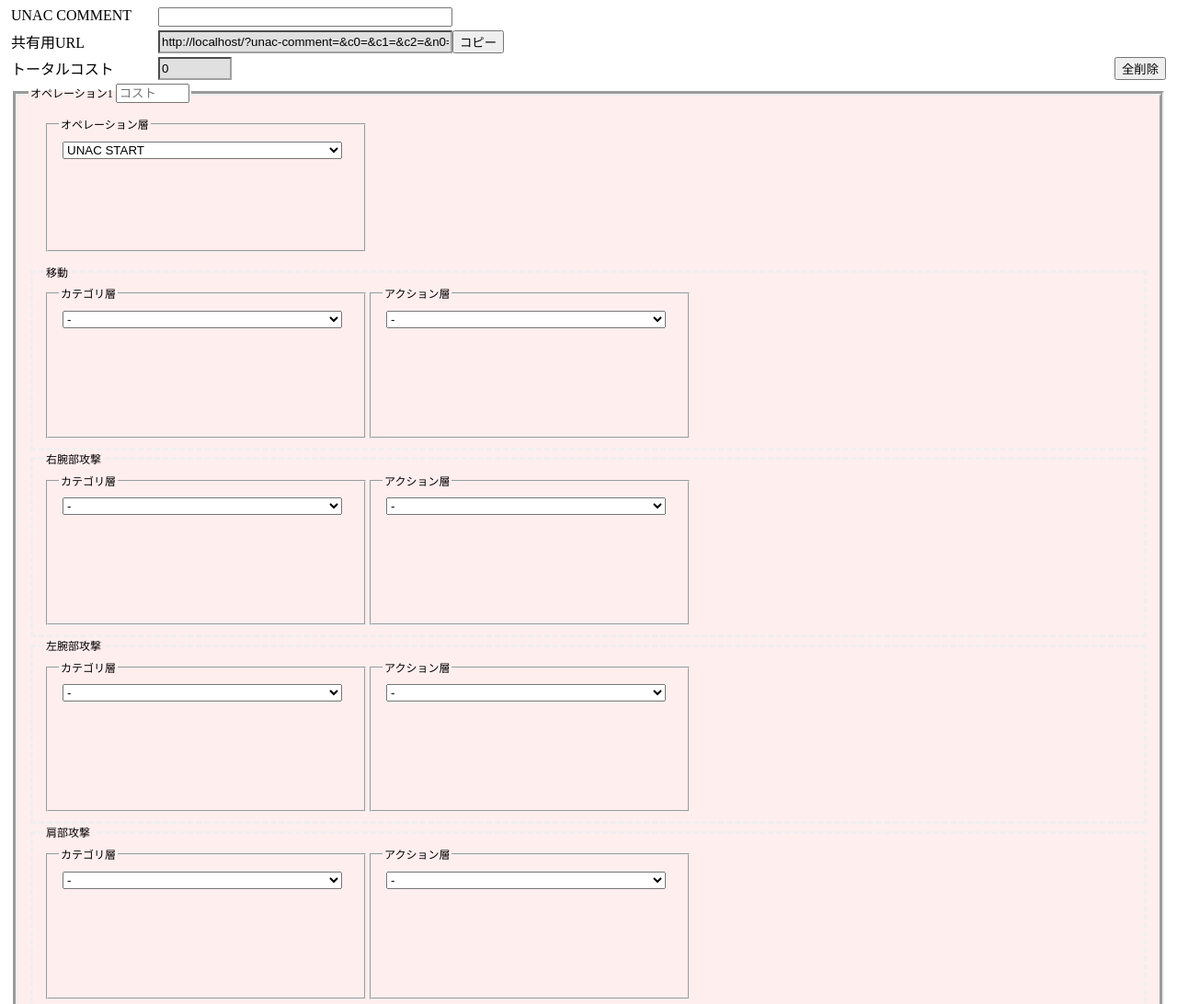
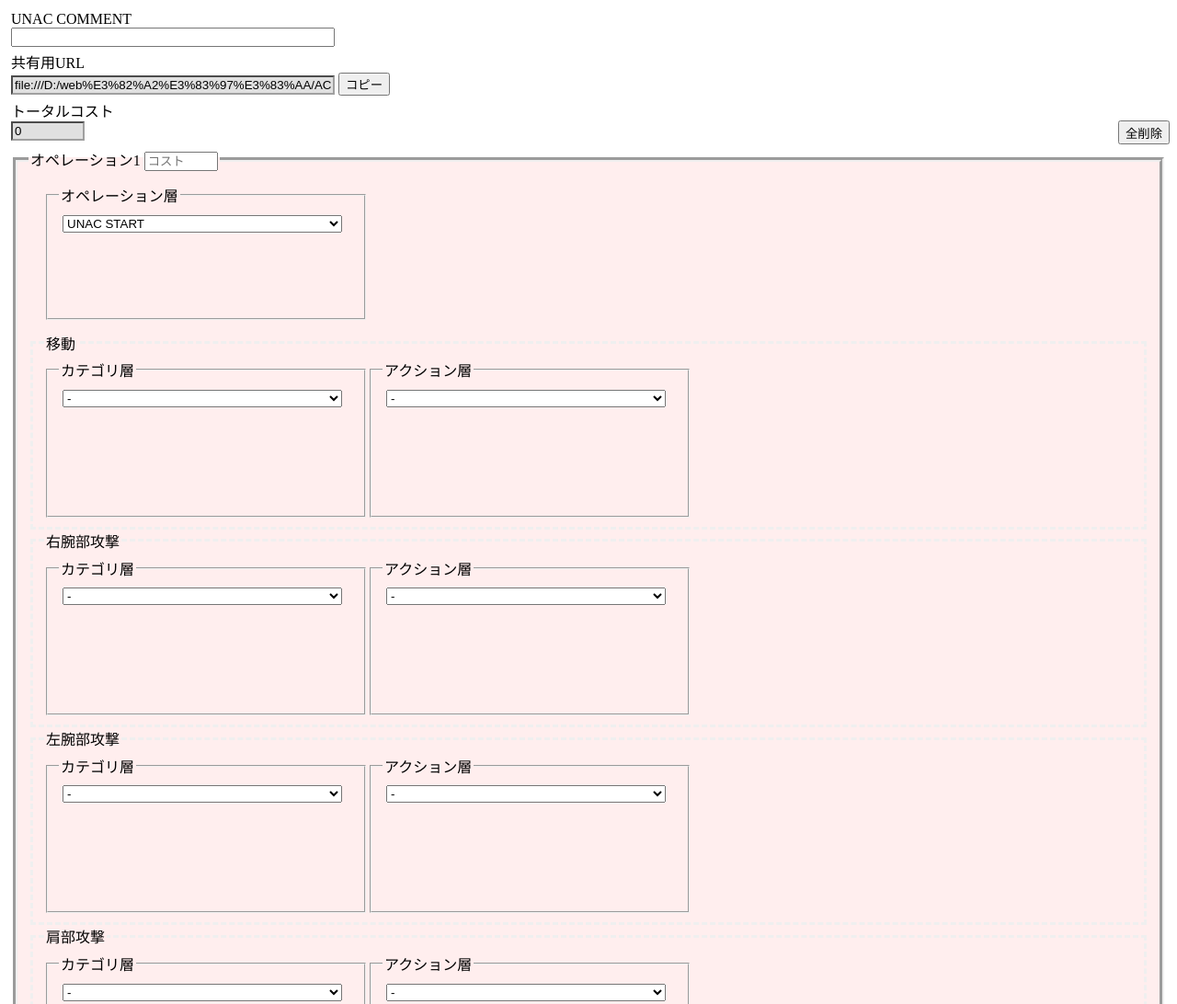
Before and after one commit to Rally649/acvd-unac-operation-custom-sharing, a plain HTML site: page index.html in a window 1280 px wide. Shown: the top 1092 px of the page at 92% size. Drawn offline with Linux system fonts and the light colour scheme.

Commit message:
Add files via upload

```diff
--- a/index.css
+++ b/index.css
@@ -1,12 +1,10 @@
 ul {
 	list-style: none;
 	padding-left: 0;
+	margin: 0;
 }
 li {
 	margin: 0.25rem;
-}
-legend {
-	font-size: 0.75rem;
 }
 label {
 	width: 10rem;
@@ -22,6 +20,7 @@ label {
 .space-between {
 	display: flex;
 	justify-content: space-between;
+	align-items: end;
 }
 .chip-area:nth-child(n+3) {
 	display: none;
@@ -52,27 +51,28 @@ label {
 	width: 5rem;
 }
 #unac-comment {
-	width: 20rem;
-}
-#copy-button-message {
-	display: none;
+	width: 22rem;
 }
 #url {
-	width: 20rem;
+	width: 22rem;
+}
+#all-delete-button {
+	height: 1.6rem;
+	white-space: nowrap;
 }
 #cost1, #cost2, #cost3, #total-cost {
 	width: 5rem;
 }
 #pattern1 {
 	background-color: #FFEEEE;
-	border-width: thick;
 }
 #pattern2 {
 	background-color: #EEFFEE;
-	border-width: thick;
 }
 #pattern3 {
 	background-color: #EEEEFF;
+}
+#pattern1 , #pattern2, #pattern3 {
 	border-width: thick;
 }
 
--- a/index.html
+++ b/index.html
@@ -6,33 +6,33 @@
 	<script src="index.js"></script>
 </head>
 <body>
-	<ul>
-		<li>
-			<div class="box">
-				<label for="unac-comment">UNAC COMMENT</label>
+	<div class="space-between">
+		<ul>
+			<li>
+				<div>
+					<label for="unac-comment">UNAC COMMENT</label>
+				</div>
 				<input type="text" id="unac-comment" namme="unac-comment"  maxlength="20">
-			</div>
-		</li>
-
-		<li>
-			<div class="box">
-				<label for="url">共有用URL</label>
-				<input type="url" id="url" name="url" readonly>
-				<button id="copy-button">コピー</button>
-				<div id="copy-button-message">コピーしました</div>
-			</div>
-		</li>
-
-		<li>
-			<div class="space-between">
-				<div class="box">
-					<label for="total-cost">トータルコスト</label>
+			</li>
+			<li>
+				<div>
+					<label for="url">共有用URL</label>
+				</div>
+					<input type="url" id="url" name="url" readonly>
+					<button id="copy-button">コピー</button>
+			</li>
+			<li>
+				<div>
+					<div>
+						<label for="total-cost">トータルコスト</label>
+					</div>
 					<input type="number" id="total-cost" name="total-cost" value="0" readonly>
 				</div>
-				<button id="all-delete-button">全削除</button>
-			</div>
-		</li>
-
+			</li>
+		</ul>
+		<button id="all-delete-button">全削除</button>
+	</div>
+	<ul>
 		<li>
 			<fieldset id="pattern1">
 				<legend>
--- a/index.js
+++ b/index.js
@@ -125,7 +125,8 @@ window.onload = function(){
 		let chipNames = getValues('.name-area');
 		let parameters = getValues('.parameter-area input, .parameter-area range, .parameter-area select');
 
-		let url = new URL(location.protocol + location.host);
+		let url = new URL('file:///D:/webアプリ/ACVD%20UNACオペレーションカスタム共有ツール/index.html');
+		//let url = new URL(location.protocol + location.host);
 		url.searchParams.append('unac-comment', unacComment);
 		let append = (array, name) => array.forEach((value, index) => {
 			if (value != 99){
@@ -225,10 +226,8 @@ window.onload = function(){
 	let copyButton = document.getElementById('copy-button');
 	copyButton.onclick = () => {
 		let url = document.getElementById('url');
-		let message = document.getElementById('copy-button-message');
 		navigator.clipboard.writeText(url.value).then(() => {
-			message.style.display = 'block';
-			setTimeout(() => message.style.display = 'none', 2000);
+			window.alert('コピーしました');
 		});
 	};
 
```
